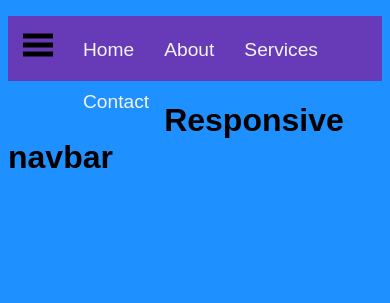
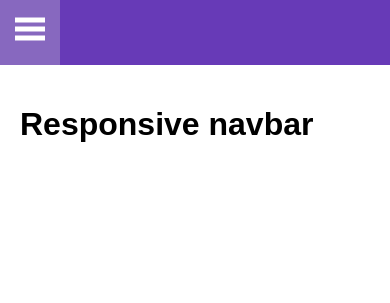
Before and after one commit to ilyasEzz/Responsive-NavBar, a plain HTML site: page index.html in a window 390 px wide. Drawn offline with Linux system fonts and the light colour scheme.

Commit message:
finishing layout and making it responsive

```diff
--- a/index.html
+++ b/index.html
@@ -12,9 +12,9 @@
       <span class="open-nav" onclick="openNav()">
         <a href="#">
           <svg width="30" height="30">
-            <path d="M0,5 30,5" stroke="#000" stroke-width="5"></path>
-            <path d="M0,14 30,14" stroke="#000" stroke-width="5"></path>
-            <path d="M0,23 30,23" stroke="#000" stroke-width="5"></path>
+            <path d="M0,5 30,5" stroke="#fff" stroke-width="5"></path>
+            <path d="M0,14 30,14" stroke="#fff" stroke-width="5"></path>
+            <path d="M0,23 30,23" stroke="#fff" stroke-width="5"></path>
           </svg>
         </a>
       </span>
--- a/style.css
+++ b/style.css
@@ -2,9 +2,16 @@
   --primary: #673ab7;
   font-family: Arial, Helvetica, sans-serif;
 }
-html {
+
+body {
   height: 100%;
-  background-color: dodgerblue;
+  width: 100%;
+  margin: 0;
+  box-sizing: border-box;
+}
+
+ul {
+  margin: 0;
 }
 
 .navbar {
@@ -27,7 +34,7 @@ html {
 }
 
 .navbar a:hover {
-  background-color: rgba(210, 210, 210, 0.7);
+  background-color: rgba(210, 210, 210, 0.3);
   color: #333;
 }
 
@@ -50,8 +57,34 @@ html {
   font-size: 1.5rem;
   display: block;
   transition: 0.3s;
+  float: initial;
 }
 
 .side-nav a:hover {
   color: #fff;
 }
+
+.side-nav .btn-close {
+  position: absolute;
+  padding: 10px;
+  top: 0;
+  right: 10px;
+  font-size: 36px;
+}
+
+.container {
+  transition: margin-left 0.5s;
+  padding: 20px;
+}
+
+@media (max-width: 568px) {
+  .navbar-nav {
+    display: none;
+  }
+}
+
+@media (min-width: 568px) {
+  .open-nav {
+    display: none;
+  }
+}
```
